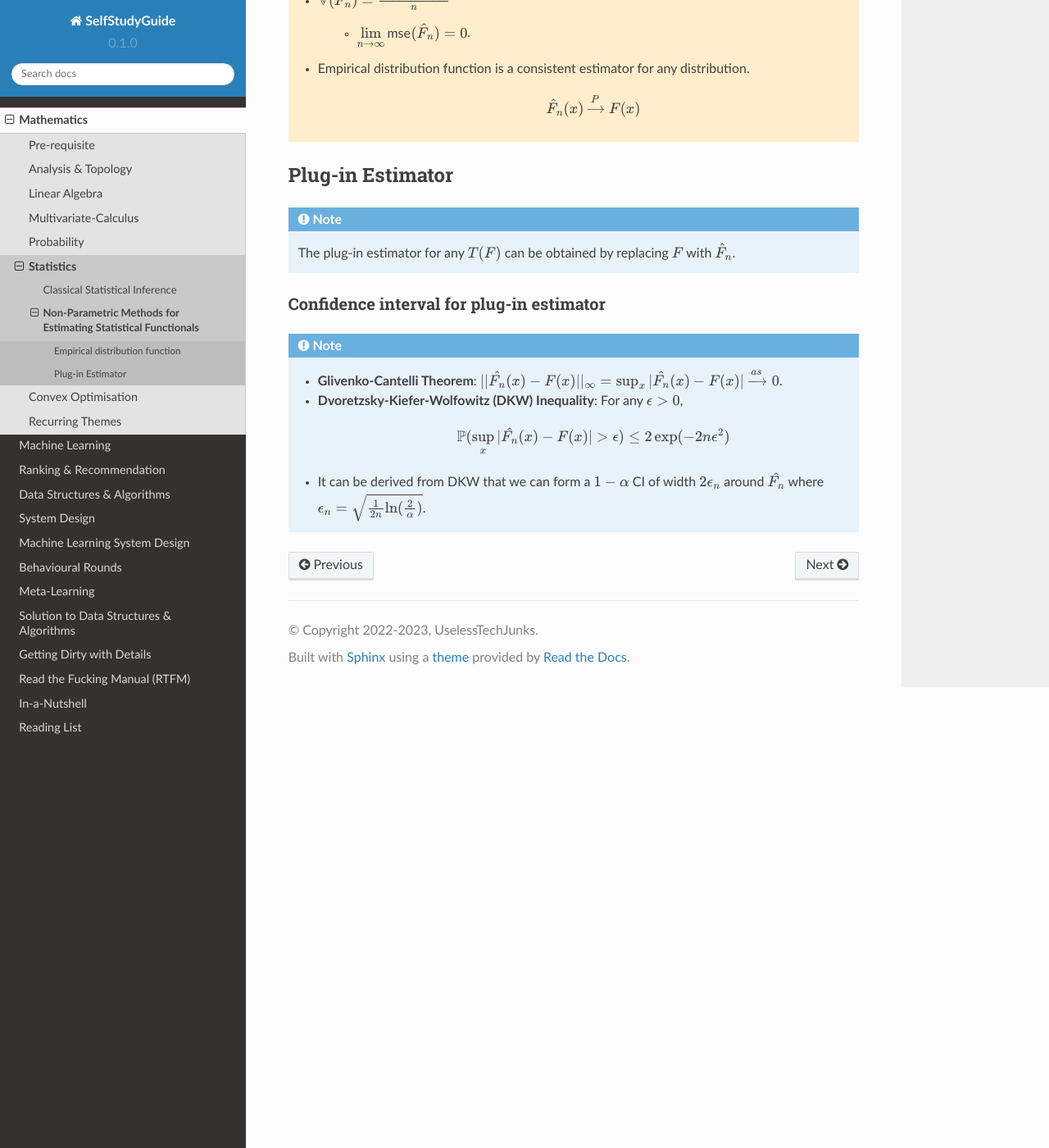
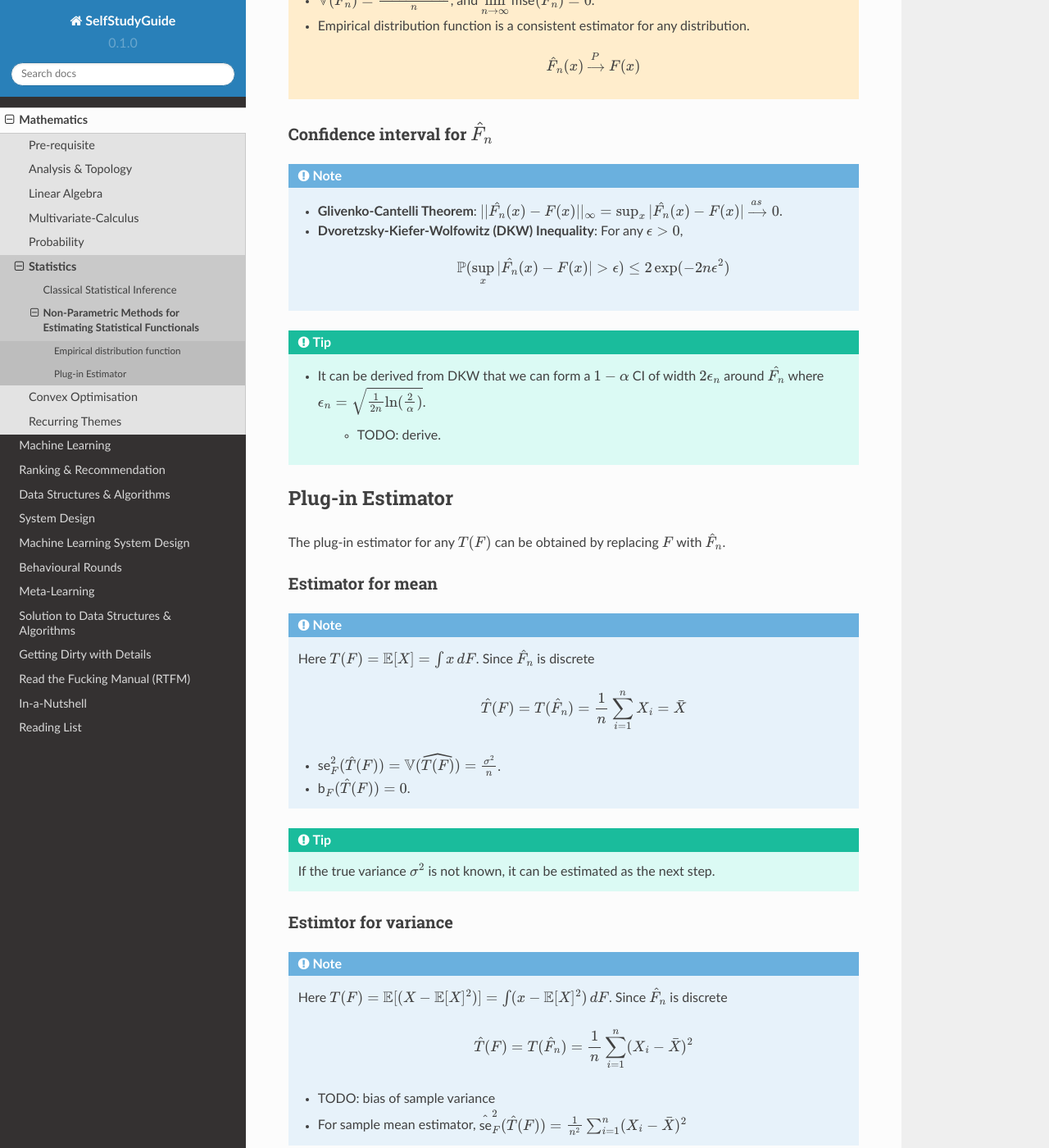
Before and after one commit to uselesstechjunks/leetcode, a Sphinx documentation site: the page built from docs/source/math/stat/nonparam.rst, in a window 1280 px wide and 1400 px high, scrolled down 642 px. Shown: the whole window at 82% size. Built offline with Sphinx 7.4.7 and the Read the Docs theme 2.0.0, drawn with Linux system fonts in a browser that asks for light colours.

Commit message:
Update nonparam.rst

```diff
--- a/docs/source/math/stat/nonparam.rst
+++ b/docs/source/math/stat/nonparam.rst
@@ -14,20 +14,12 @@ The estimator for any CDF :math:`F` is the discrete estimator :math:`\hat{F}_n`
 
 .. attention::
 	* Unbiased: :math:`\mathbb{E}[\hat{F}_n(x)]=F(x)`
-	* :math:`\mathbb{V}(\hat{F}_n)=\frac{F(x)(1-F(x))}{n}`
-
-		* :math:`\lim\limits_{n\to\infty}\text{mse}(\hat{F}_n)=0`.
+	* :math:`\mathbb{V}(\hat{F}_n)=\frac{F(x)(1-F(x))}{n}`, and :math:`\lim\limits_{n\to\infty}\text{mse}(\hat{F}_n)=0`.
 	* Empirical distribution function is a consistent estimator for any distribution.
 
 		.. math:: \hat{F}_n(x)\xrightarrow[]{P}F(x)
 
-****************************************************************************************
-Plug-in Estimator
-****************************************************************************************
-.. note::
-	The plug-in estimator for any :math:`T(F)` can be obtained by replacing :math:`F` with :math:`\hat{F}_n`.
-
-Confidence interval for plug-in estimator
+Confidence interval for :math:`\hat{F}_n`
 ========================================================================================
 .. note::
 	* **Glivenko-Cantelli Theorem**: :math:`||\hat{F_n}(x)-F(x)||_\infty=\sup_{x}|\hat{F_n}(x)-F(x)|\xrightarrow[]{as} 0`.
@@ -35,4 +27,35 @@ Confidence interval for plug-in estimator
 
 		.. math:: \mathbb{P}(\sup_x|\hat{F_n}(x)-F(x)|>\epsilon) \le 2\exp(-2n\epsilon^2)
 
+.. tip::
 	* It can be derived from DKW that we can form a :math:`1-\alpha` CI of width :math:`2\epsilon_n` around :math:`\hat{F_n}` where :math:`\epsilon_n=\sqrt{\frac{1}{2n}\ln(\frac{2}{\alpha})}`.
+
+		* TODO: derive.
+
+****************************************************************************************
+Plug-in Estimator
+****************************************************************************************
+The plug-in estimator for any :math:`T(F)` can be obtained by replacing :math:`F` with :math:`\hat{F}_n`.
+
+Estimator for mean
+========================================================================================
+.. note::
+	Here :math:`T(F)=\mathbb{E}[X]=\int x\mathop{dF}`. Since :math:`\hat{F}_n` is discrete
+
+		.. math:: \hat{T}(F)=T(\hat{F}_n)=\frac{1}{n}\sum_{i=1}^nX_i=\bar{X}
+
+	* :math:`\text{se}_F^2(\hat{T}(F))=\mathbb{V}(\widehat{T(F)})=\frac{\sigma^2}{n}`.
+	* :math:`\text{b}_F(\hat{T}(F))=0`.
+
+.. tip::
+	If the true variance :math:`\sigma^2` is not known, it can be estimated as the next step.
+
+Estimtor for variance
+========================================================================================
+.. note::
+	Here :math:`T(F)=\mathbb{E}[(X-\mathbb{E}[X]^2)]=\int (x-\mathbb{E}[X]^2)\mathop{dF}`. Since :math:`\hat{F}_n` is discrete
+
+		.. math::  \hat{T}(F)=T(\hat{F}_n)=\frac{1}{n}\sum_{i=1}^n(X_i-\bar{X})^2
+
+	* TODO: bias of sample variance
+	* For sample mean estimator, :math:`\hat{\text{se}}_F^2(\hat{T}(F))=\frac{1}{n^2}\sum_{i=1}^n(X_i-\bar{X})^2`
```
